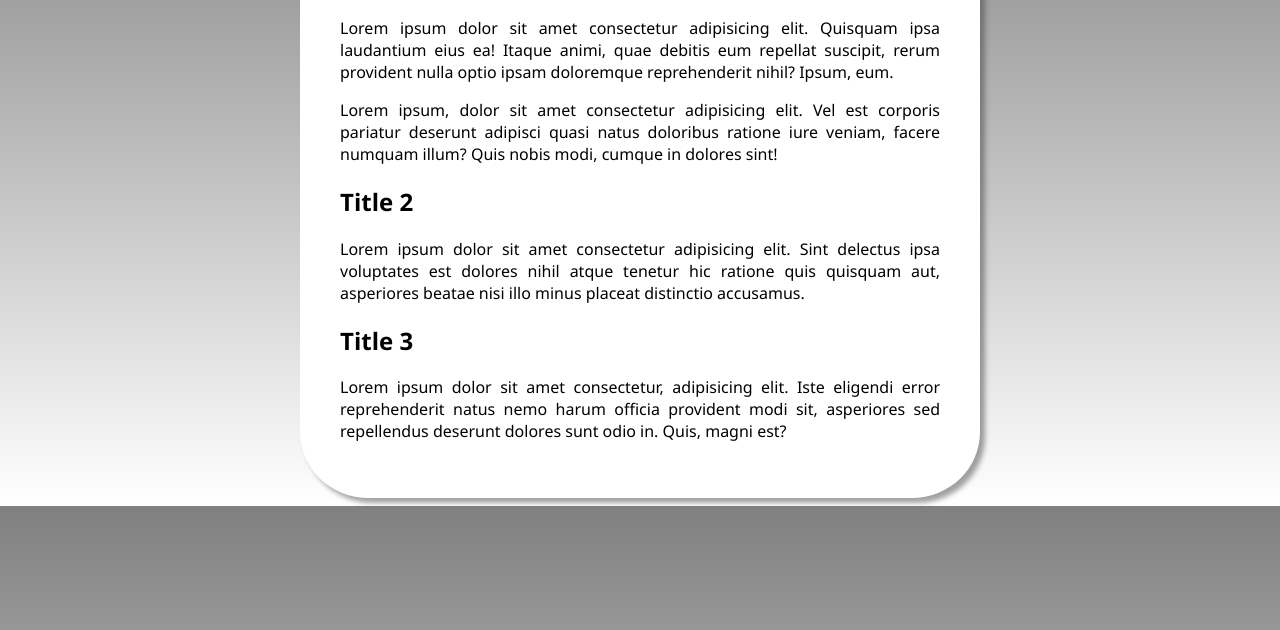
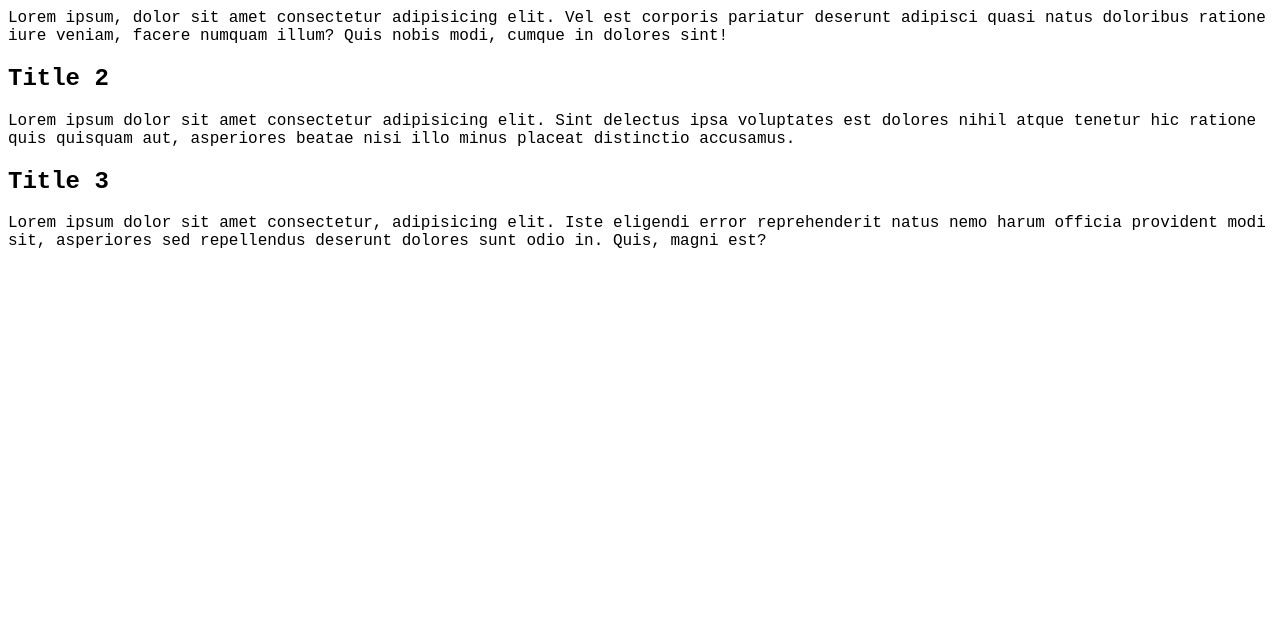
Before and after one commit to claudiobritof/HTML-exs, a plain HTML site: page Ex.016/color03.html in a window 1280 px wide. Shown: the part 170-800 px from the top of the page. Drawn offline with Linux system fonts and the light colour scheme.

Commit message:
Update color03.html

```diff
--- a/Ex.016/color03.html
+++ b/Ex.016/color03.html
@@ -4,8 +4,12 @@
     <meta charset="UTF-8">
     <meta http-equiv="X-UA-Compatible" content="IE=edge">
     <meta name="viewport" content="width=device-width, initial-scale=1.0">
-    <title>Example website</title>
-    <link rel="stylesheet" href="style.css">
+    <title>CSS fonts</title>
+    <style>
+        body {
+            font-family: 'Courier New', Courier, monospace;
+        }
+    </style>
 </head>
 <body>
     <main>
```
